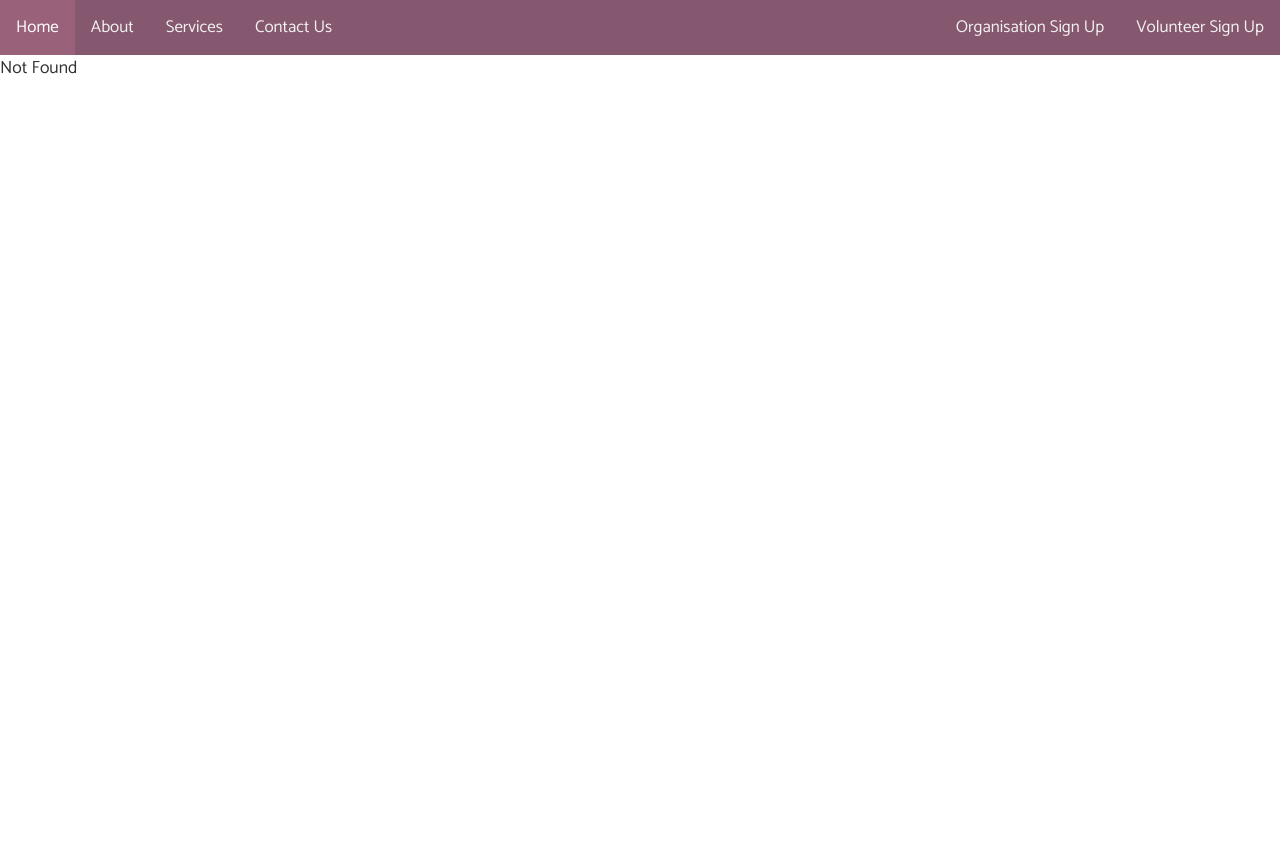
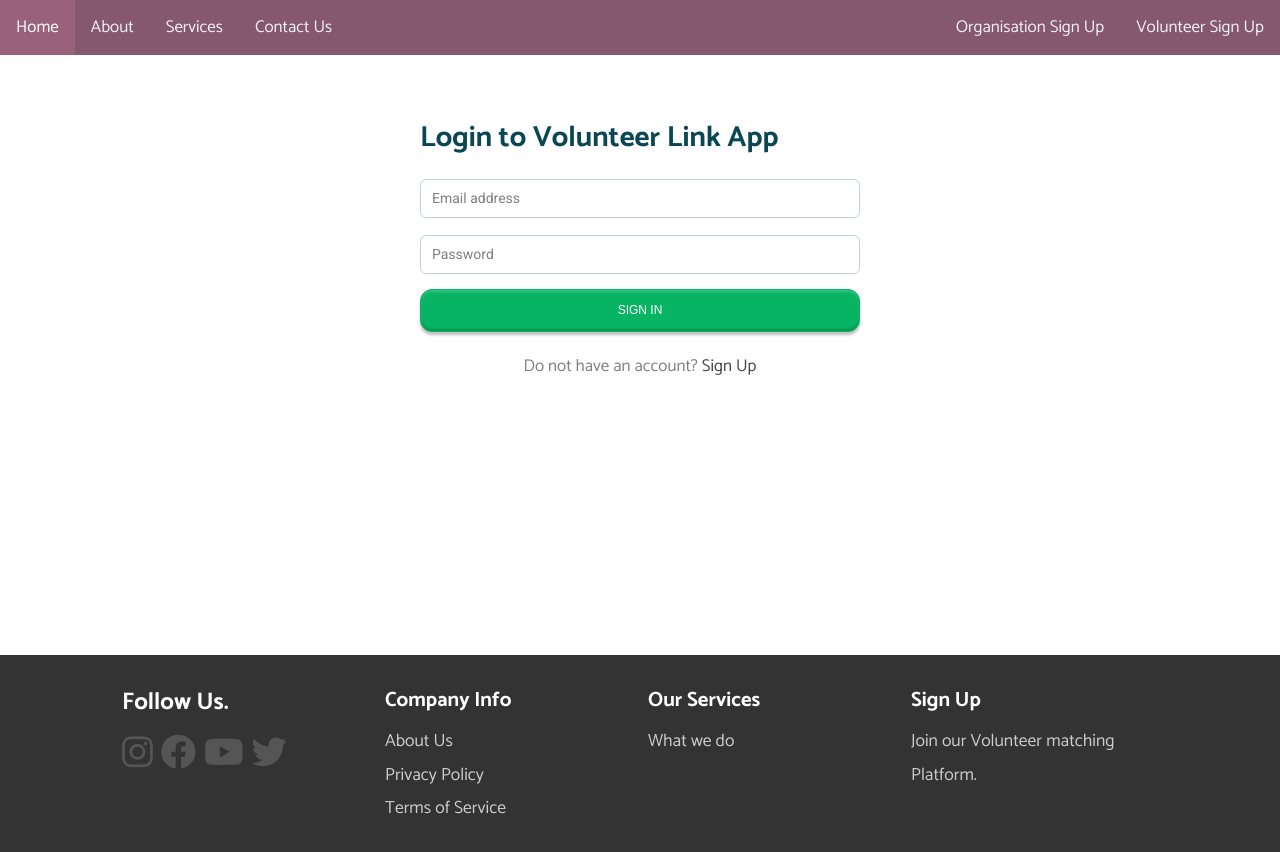
Before and after one commit to mperwe/volunteer-match-react, a React (Create React App) app: page /login in a window 1280 px wide. Before the commit this address had no page. Shown: the top 852 px of the page. Before the commit the page ends 800 px from the top, so only its background shows below. Built offline with nearby package versions, Linux system fonts and the light colour scheme.

Commit message:
creating Login page

```diff
--- a/src/App.js
+++ b/src/App.js
@@ -5,6 +5,7 @@ import Home from "./components/Home"
 import VolunteerForm from "./components/VolunteerForm"
 import Contact from "./components/Contact"
 import Register from "./components/Register"
+import Login from "./components/Login"
 import NotFound from "./components/NotFound"
 
 function App() {
@@ -16,6 +17,7 @@ function App() {
           <Route exact path="/contact" element={<Contact />} />
           <Route exact path="/register/organization" element={<Register />} />
           <Route exact path="/register/volunteer" element={<VolunteerForm />} />
+          <Route exact path="/login" element={<Login />} />
           <Route exact path="*" element={<NotFound />} />
         </Routes>
       </Router>
--- /dev/null
+++ b/src/components/Login/LoginForm.jsx
@@ -0,0 +1,34 @@
+import React from 'react'
+
+const LoginForm = ({title, type}) => {
+    const handleLogin = () => {
+        console.log("click")
+    }
+
+    return (
+        <form onSubmit={handleLogin}>
+            <div className="organizationContainerWrapper">
+                <div className="rightContainer">
+                    <div className="loginContainer">
+                        <h3>Login to Volunteer Link App</h3>
+                        <div className="inputBox">
+                            <input type="email" placeholder="Email address" required />
+                        </div>
+                        <div className="inputBox">
+                            <input type="password" placeholder="Password" required />
+                        </div>
+                        <div className="buttonContainer">
+                            <button type="submit" className="loginButton orgbutton">
+                                SIGN IN
+                            </button>
+                        </div>
+                        <p className="accountExists">Do not have an account? <a href="/register/volunteer">Sign Up</a></p>
+                    </div>
+                </div>
+            </div>
+
+        </form>
+    )
+}
+
+export default LoginForm;
--- /dev/null
+++ b/src/components/Login/index.jsx
@@ -0,0 +1,19 @@
+import React from "react";
+import NavBar from "../NavBar";
+import Footer from "../Footer"
+import LoginForm from "./LoginForm"
+import "./login.css"
+
+const Login = () => {
+    return (
+        <>
+            <NavBar />
+            <LoginForm title="Create Organisation Account" type="organisation" />
+            <Footer />
+        </>
+
+
+    )
+}
+
+export default Login;
--- /dev/null
+++ b/src/components/Login/login.css
@@ -0,0 +1,122 @@
+.organizationContainerWrapper {
+    height: 600px;
+    display: flex;
+    flex-direction: row;
+    align-items: center;
+    justify-content: center;
+    padding-top: 60px;
+  }
+
+  .rightContainer {
+    width: 50%;
+  }
+
+  .links {
+    padding-left: 102px;
+    padding-top: 46px;
+    display: flex;
+    flex-direction: row;
+    gap: 44px;
+  }
+
+  .links a {
+    text-decoration: none;
+    color: #0b4654;
+    font-weight: 500;
+    font-size: 20px;
+    line-height: 33px;
+  }
+
+  .rightContainer {
+    background-color: #fff;
+    height: 100%;
+    border-top-left-radius: 51px;
+    border-bottom-left-radius: 51px;
+    white-space: nowrap;
+  }
+
+  .loginContainer {
+    padding: 0 100px 89px;
+  }
+
+  .loginContainer > h3 {
+    font-weight: 600;
+    font-size: 29px;
+    line-height: 47px;
+    color: #0b4654;
+  }
+
+  .inputBox {
+    border: 1.5px solid rgba(11, 70, 84, 0.25);
+    border-radius: 6px;
+    display: flex;
+    flex-direction: row;
+    align-items: center;
+    padding: 11px;
+    margin-top: 17px;
+  }
+
+  .inputBox > svg {
+    margin-right: 8px;
+  }
+
+  .inputBox > input {
+    border: none;
+    background-image: none;
+    background-color: transparent;
+    box-shadow: none;
+    width: 100%;
+  }
+
+  .inputBox > input:focus {
+    outline: 0;
+  }
+
+  .inputBox > input::placeholder {
+    font-weight: 400;
+    font-size: 14px;
+    line-height: 19px;
+    color: rgba(0, 0, 0, 0.5);
+  }
+
+  .accountExists {
+    color: #07b464;
+    text-decoration: none;
+  }
+
+  .buttonContainer {
+    display: flex;
+    flex-direction: column;
+    margin-top: 15px;
+    margin-bottom: 20px;
+  }
+
+  .orgbutton {
+    border-radius: 12px;
+    padding: 11px 0;
+    font-weight: 400;
+    font-size: 12px;
+    line-height: 19px;
+    color: rgba(0, 0, 0, 0.5);
+    display: flex;
+    align-items: center;
+    justify-content: center;
+    gap: 6px;
+  }
+
+  .loginButton {
+    background-color: #07b464;
+    border: 1px solid #07b464;
+    color: #fff;
+    box-shadow: 0px 2.9566px 2.9566px rgba(0, 0, 0, 0.25),
+      inset 0px 1.4783px 2.9566px rgba(255, 255, 255, 0.25),
+      inset 0px -1.4783px 2.9566px rgba(0, 0, 0, 0.25);
+  }
+
+  .loginContainer > p {
+    color: rgba(0, 0, 0, 0.5);
+    font-weight: 500;
+    font-size: 17px;
+    line-height: 28px;
+    text-align: center;
+  }
--- a/src/components/Register/RegisterForm.jsx
+++ b/src/components/Register/RegisterForm.jsx
@@ -40,7 +40,7 @@ const RegisterForm = ({title, type}) => {
                                 SIGN UP
                             </button>
                         </div>
-                        <p className="accountExists">Already have an account? <a href="#">Log In</a></p>
+                        <p className="accountExists">Already have an account? <a href="/login">Log In</a></p>
                     </div>
                 </div>
             </div>
--- a/src/components/Register/index.jsx
+++ b/src/components/Register/index.jsx
@@ -11,8 +11,6 @@ const Register = () => {
             <RegisterForm title="Create Organisation Account" type="organisation" />
             <Footer />
         </>
-
-
     )
 }
 
```
Also changed, not shown: src/components/Auth/index.jsx (deleted, +0 -17 lines), src/components/Auth/auth.css (deleted).
